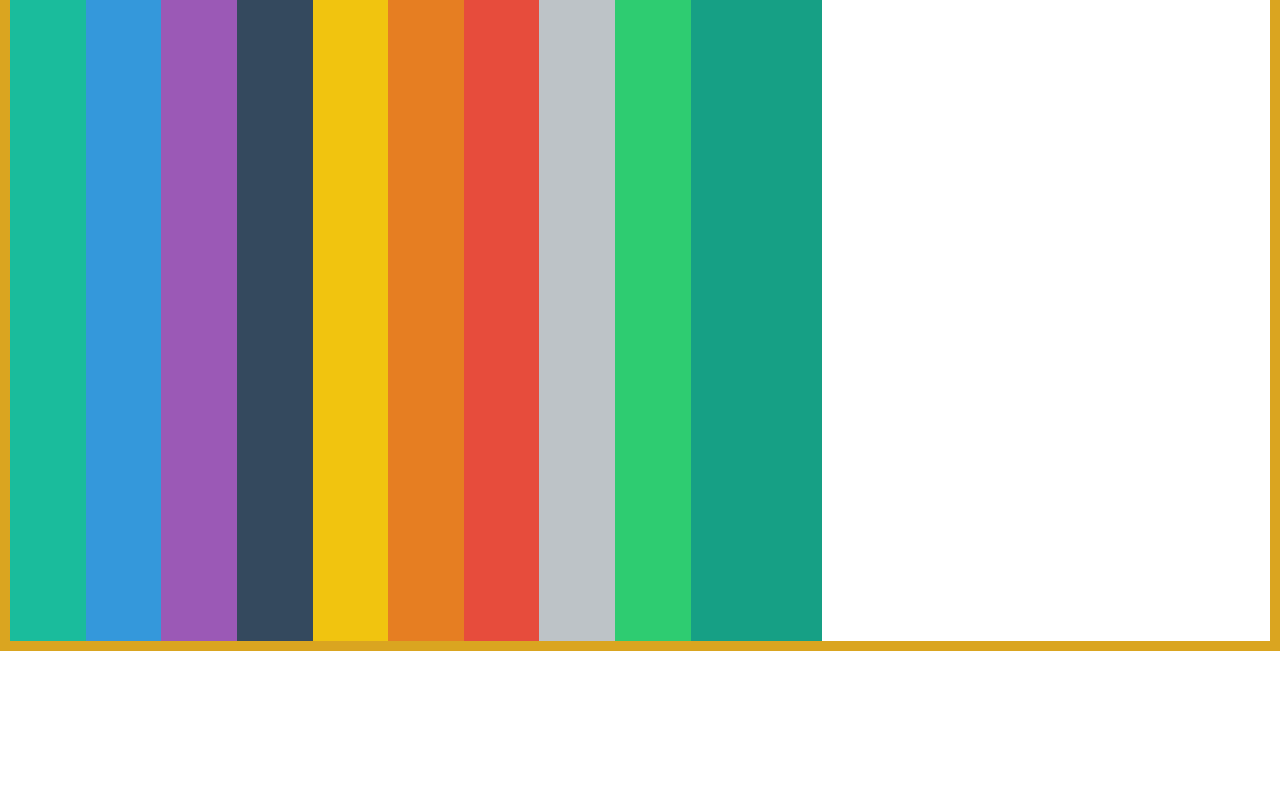
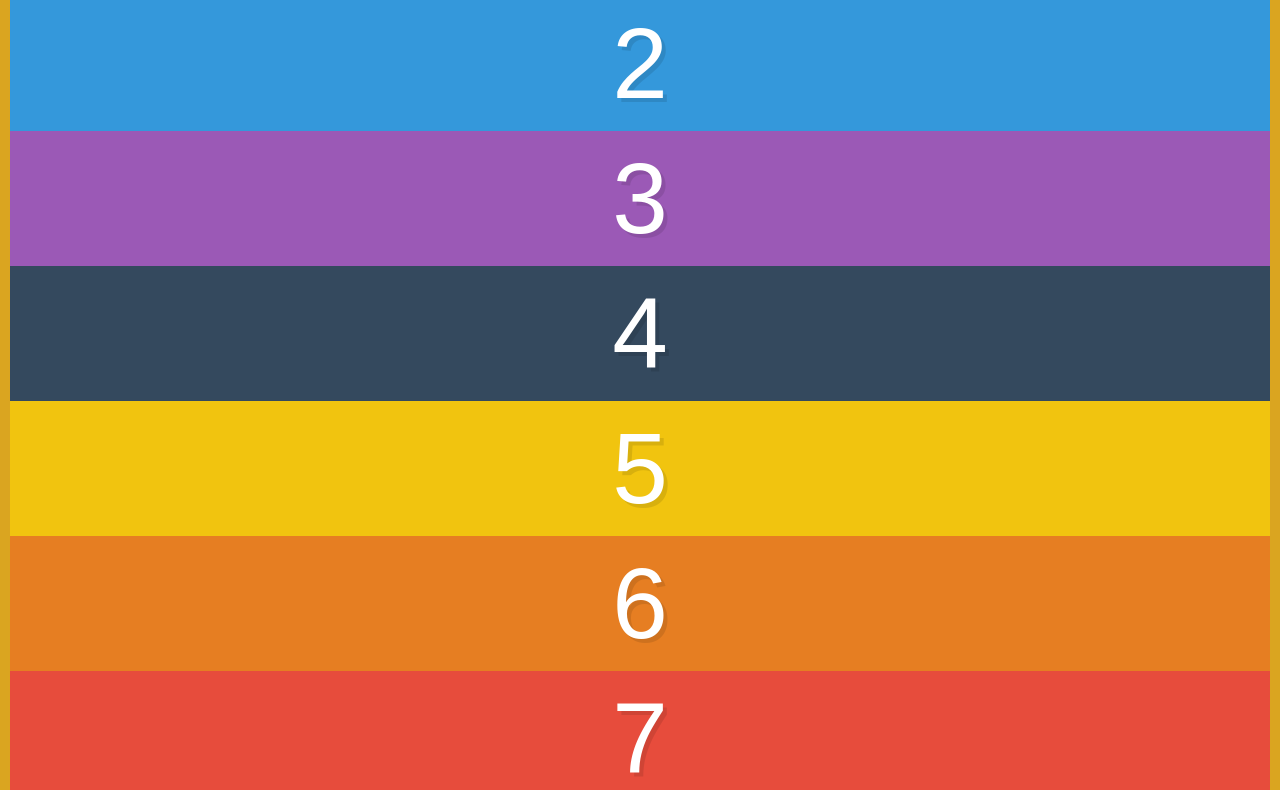
Before and after one commit to ermyas7/css-flexbox, a plain HTML site: page alignment-and-centering/index.html in a window 1280 px wide. Shown: the part 149-939 px from the top of the page. Before the commit the page ends 800 px from the top, so only its background shows below. Drawn offline with Linux system fonts and the light colour scheme.

Commit message:
flex direction

```diff
--- a/alignment-and-centering/style.css
+++ b/alignment-and-centering/style.css
@@ -32,5 +32,6 @@ input[type=reset],input[type=submit]{-webkit-appearance:button;cursor:pointer;}b
 .container {
   display: flex;
   border: 10px solid goldenrod;
-  height: 100vh;
+  min-height: 100vh;
+  flex-direction: column;
 }
```
